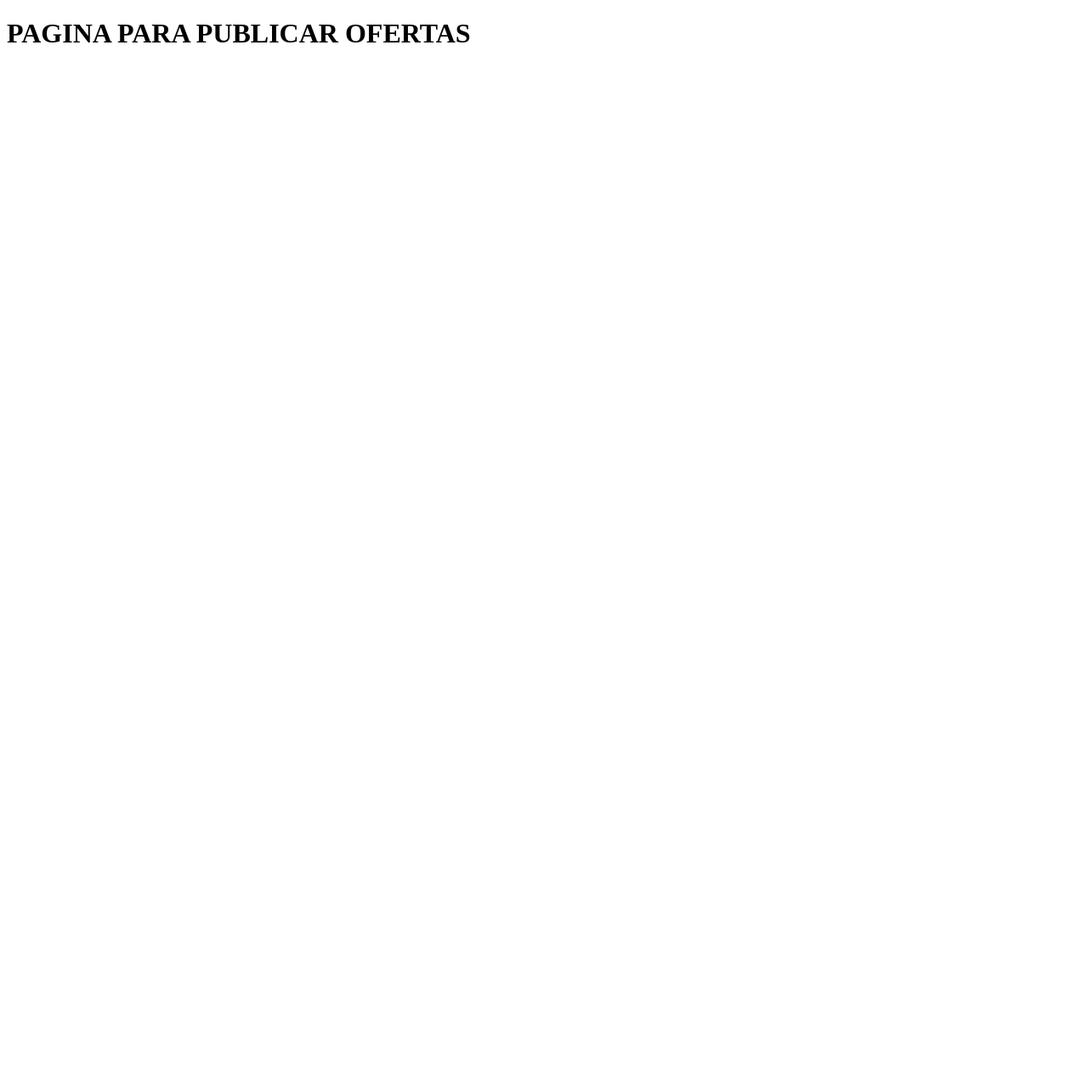
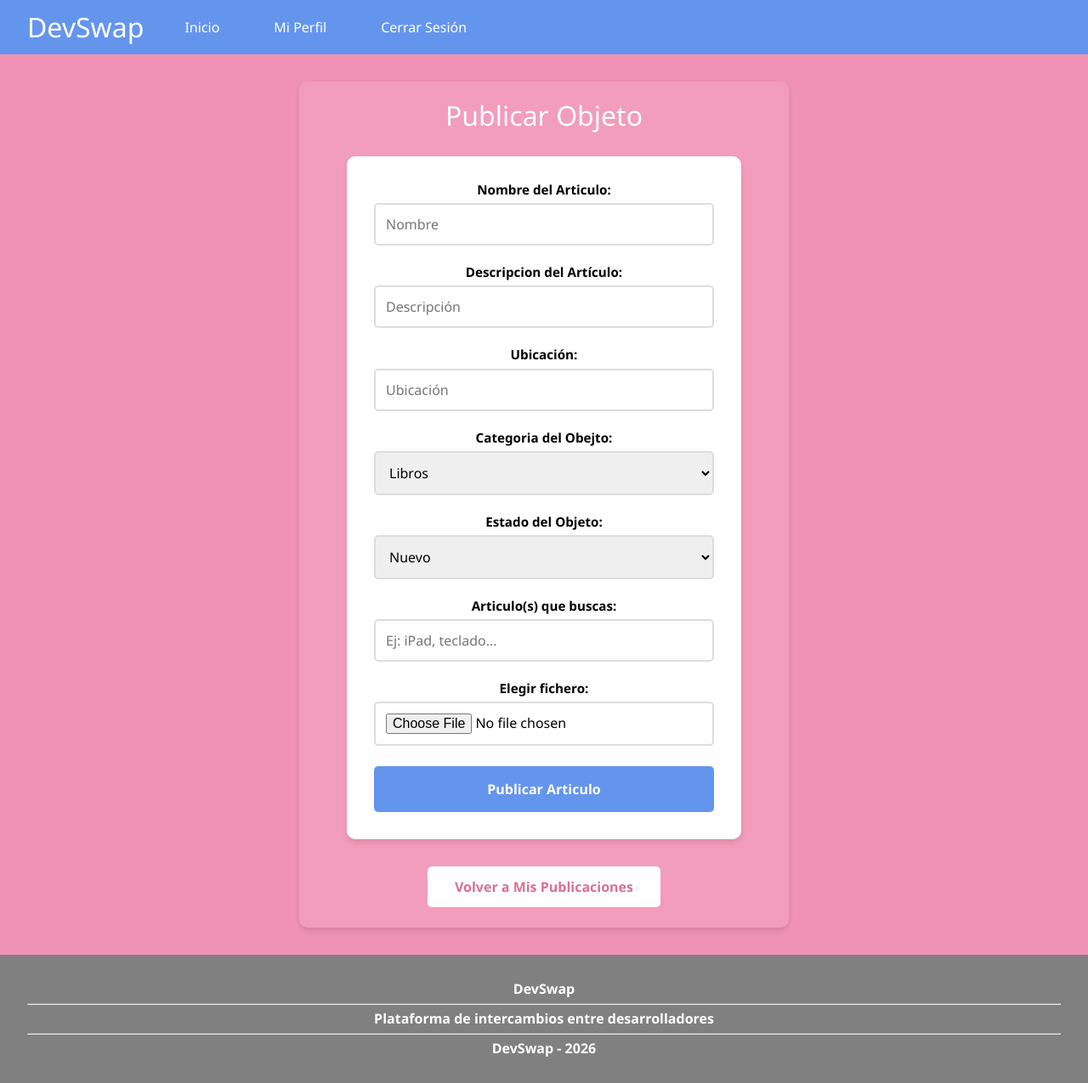
Before and after one commit to Hugo-Garcia-SanPedro/DevSwap, a PHP site: page /publicar.html in a window 1280 px wide. Shown: the whole page at 85% size. Before the commit the page ends 50 px from the top, so only its background shows below. Run offline with PHP 8.4, Linux system fonts and the light colour scheme.

Commit message:
Acabamos publicar.html + CSS

```diff
--- a/estilo/style.css
+++ b/estilo/style.css
@@ -199,6 +199,7 @@ main h3, main h2 {
     font-family: 'Segoe UI', Tahoma, Geneva, Verdana, sans-serif;
     color: #333;
     margin: 0.5rem 0;
+    font-size: 1.5rem;
     font-weight: bolder;
 }
 
@@ -291,11 +292,13 @@ form label {
     color: black;
 }
 
-/* Campos de entrada (email y password) */
+/* Campos de entrada */
+form select,
 form input[type="email"],
 form input[type="password"],
 form input[type="text"],
-form input[type="image"]  {
+form input[type="image"],
+form input[type="file"]  {
     width: 100%;
     padding: 0.75rem;
     margin-bottom: 1.5rem;
@@ -308,10 +311,12 @@ form input[type="image"]  {
 }
 
 /* Efecto al hacer foco en los campos */
+form select:focus,
 form input[type="email"]:focus,
 form input[type="password"]:focus,
 form input[type="text"]:focus,
-form input[type="image"]:focus  {
+form input[type="image"]:focus,
+form input[type="file"]:focus   {
     outline: none;
     border-color: cornflowerblue;
 }
--- a/index.html
+++ b/index.html
@@ -77,7 +77,7 @@
 
                 <div class="Oferta">
                     <img src="imagenes/Fotos/libro.jpg" alt="Libro de Programación">
-                    <h4>Libro de Programación: El Programador Pragmatico.</h4>
+                    <h4>El Programador Pragmatico.</h4>
                     <p>Categoria: Libros.</p>
                     <p>Ubicación: Salamanca.</p>
                     <p>Usuario: Laura Perez.</p>
--- a/publicar.html
+++ b/publicar.html
@@ -1,6 +1,69 @@
 <!DOCTYPE html>
 <html lang="es">
+    <head>
+        <title>Usuario Normal (Publicar) - DevSwap.</title>
+        <meta name="viewport" content="width=device-width, initial-scale=1.0">
+        <meta charset="UTF-8">
+        <meta name="description" content="Plataforma para el intercambio entre desarrolladores.">
+        <meta name="author" content="Hugo García San Pedro">
+        <link rel="stylesheet" href="estilo/style.css">
+    </head>
+
     <body>
-        <h1>PAGINA PARA PUBLICAR OFERTAS</h1>
+        <header>
+            <div class="barra-busqueda">
+                <h1>DevSwap</h1>
+                <a href="index.html">Inicio</a>
+                <a href="usuario-normal.html">Mi Perfil</a>
+                <a href="index.html">Cerrar Sesión</a>
+            </div>
+        </header>
+
+        <main>
+            <div class="registro">
+                <h3>Publicar Objeto</h3>
+                <form method="POST">
+                    <!-- Campo para poner el nombre del objeto -->
+                    <label for="Nombre">Nombre del Articulo:</label>
+                    <input type="text" id ="Nombre" placeholder="Nombre" required>
+                    <!-- Campo para poner la descripcion del objeto -->
+                    <label for="Descripcion">Descripcion del Artículo:</label>
+                    <input type="text" id="Descripcion" placeholder="Descripción" required>
+                    <!-- Campo para poner la ubicacion -->
+                    <label for="Ubicacion">Ubicación:</label>
+                    <input type="text" id="Ubicacion" placeholder="Ubicación" required>
+                    <!-- Campo para definir la categoria del objeto -->
+                    <label for="Categoria">Categoria del Obejto:</label>
+                    <select id="Categoria">
+                        <option value="Libro">Libros</option>
+                        <option value="Portatil">Portatil</option>
+                        <option value="Accesorios">Accesorios</option>
+                    </select>
+                    <!-- Campo para definir el estado del objeto -->
+                    <label for="Estado">Estado del Objeto:</label>
+                    <select id="Estado">
+                        <option value="Nuevo">Nuevo</option>
+                        <option value="Reusado">Reusado</option>
+                        <option value="Restaurado">Restaurado</option>
+                    </select>
+                    <!-- Campo para describir que buscamos -->
+                    <label for="Busqueda">Articulo(s) que buscas:</label>
+                    <input type="text" id="Busqueda" placeholder="Ej: iPad, teclado..." required>
+                    <!-- Campo para subir una imagen -->
+                    <label for="fichero" class="boton">Elegir fichero:</label>
+                    <input type="file" id="fichero" name="fichero">
+                    <input type="submit" value="Publicar Articulo">
+                </form>
+                <a href="intercambios.html">Volver a Mis Publicaciones</a>
+            </div>
+        </main>
+
+        <footer>
+            <strong>DevSwap</strong><br>
+            <hr>
+            <strong>Plataforma de intercambios entre desarrolladores</strong><br>
+            <hr>
+            <strong>DevSwap - 2026</strong>
+        </footer>
     </body>
 </html>
```
